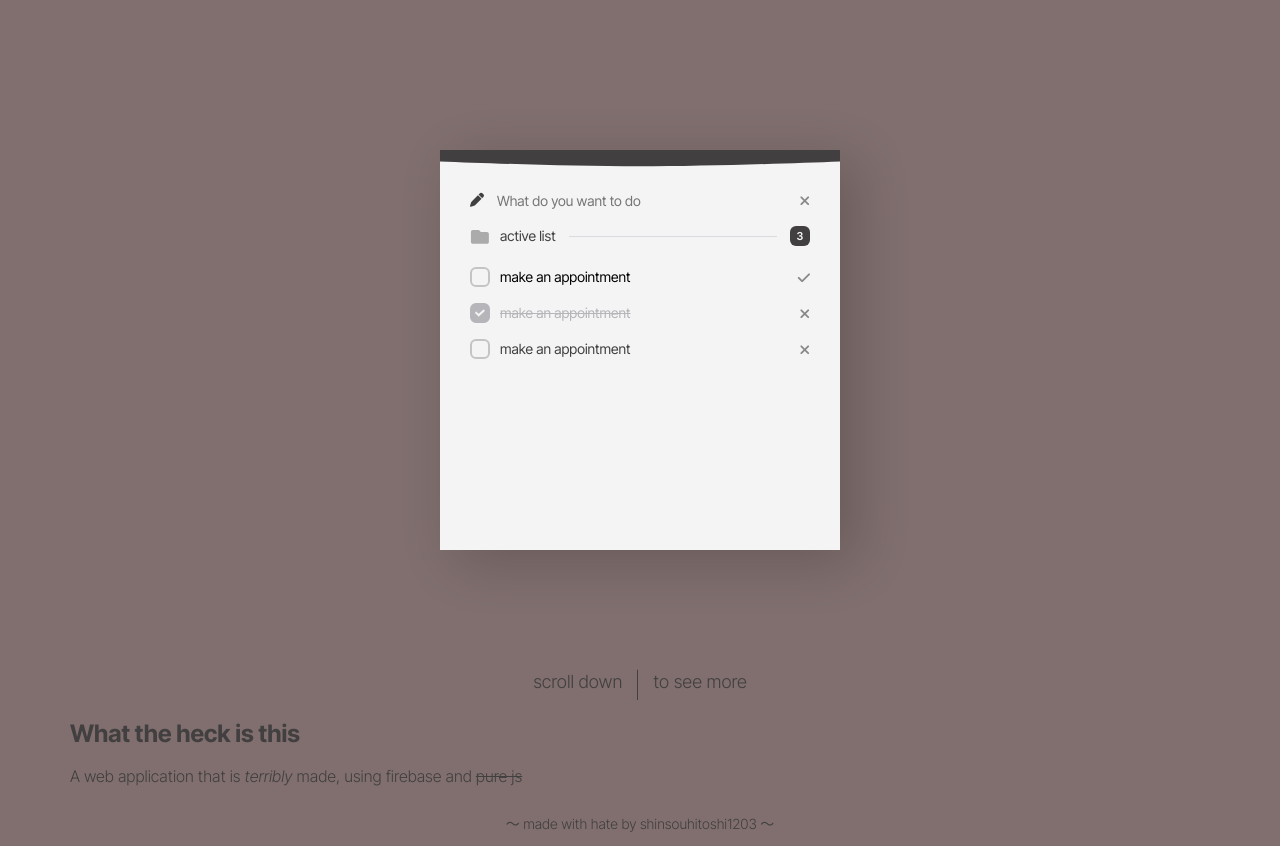
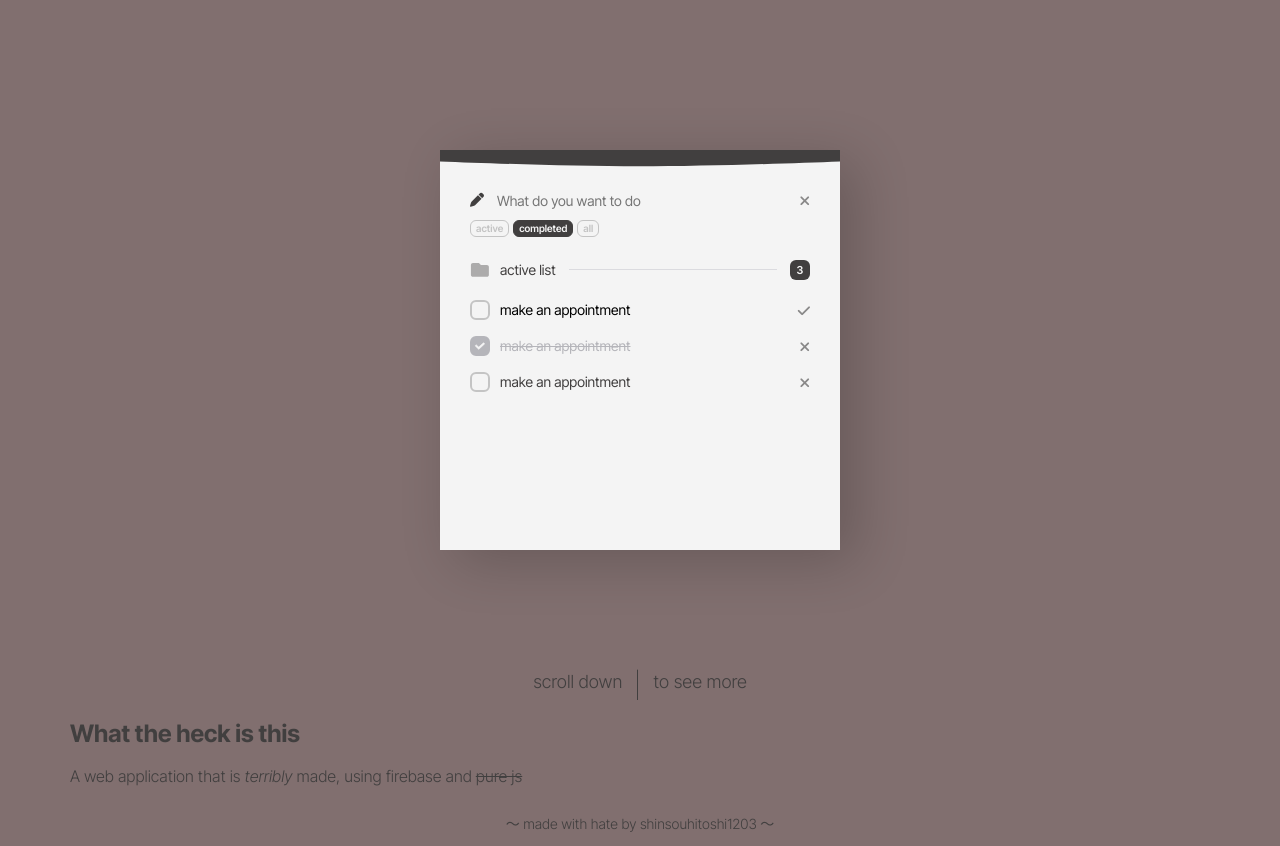
Before and after one commit to shinsouhitoshi1203/todolist, a website: page index.html in a window 1280 px wide. Shown: the part 60-906 px from the top of the page. Drawn offline with Linux system fonts and the light colour scheme.

Commit message:
todos/design added filter option

```diff
--- a/app/scss/todo.scss
+++ b/app/scss/todo.scss
@@ -21,7 +21,9 @@
 @mixin lim($l:1) {
     display: -webkit-box; -webkit-line-clamp: $l; line-clamp: $l; -webkit-box-orient:vertical; overflow: hidden;
 }
-
+@mixin todo-flex($ai:null, $jc:$ai, $g:null) {
+    display: flex; align-items: $ai; justify-content: $jc; gap: $g;
+}
 /// app:
 .app-todo {
 
@@ -139,7 +141,19 @@
         }
 
     }
-
+    &__filter {
+        @include todo-flex(center,flex-start,4px); margin-top: 8px; margin-bottom: 8px;
+        &-item {
+            border: 1.5px solid var(--uncheck); padding: 2px 5px; font: {weight: 600; size: 1.0rem; } border-radius: 6px; color: var(--uncheck); transition: border-color .3s, background .3s, color .3s, filter .3s;
+            &:hover:not(&--selected) {border-color: var(--main); color: var(--main);}
+            &--selected {
+                background: var(--main); border-color: var(--main); color: var(--second);
+                &:hover{
+                    filter: brightness(1.03);
+                }
+            }
+        }
+    }
     ///////////////////////////////////////////////////
     /// todos item with modification for each case
     /// ----------------------------------------------
--- a/index.html
+++ b/index.html
@@ -53,6 +53,11 @@
                                 <icon class="todos__icon"><i class="fa-solid fa-pen fa-sm"></i></icon>
                                 <input type="text" placeholder="What do you want to do">
                                 <button class="todos__button-plain todos__button-plain--posEnd"><i class="fa-solid fa-xmark"></i></button>
+                            </div>
+                            <div class="todos__filter">
+                                <button class="todos__filter-item" todos-filter-option="active">active</button>
+                                <button class="todos__filter-item todos__filter-item--selected" todos-filter-option="completed">completed</button>
+                                <button class="todos__filter-item" todos-filter-option="all">all</button>
                             </div>
                         </div>
                         <div class="todos__view">
```
Also changed, not shown: app/src/todo.css, docs/image.png (added), docs/readme.md (added), 2 other files.
